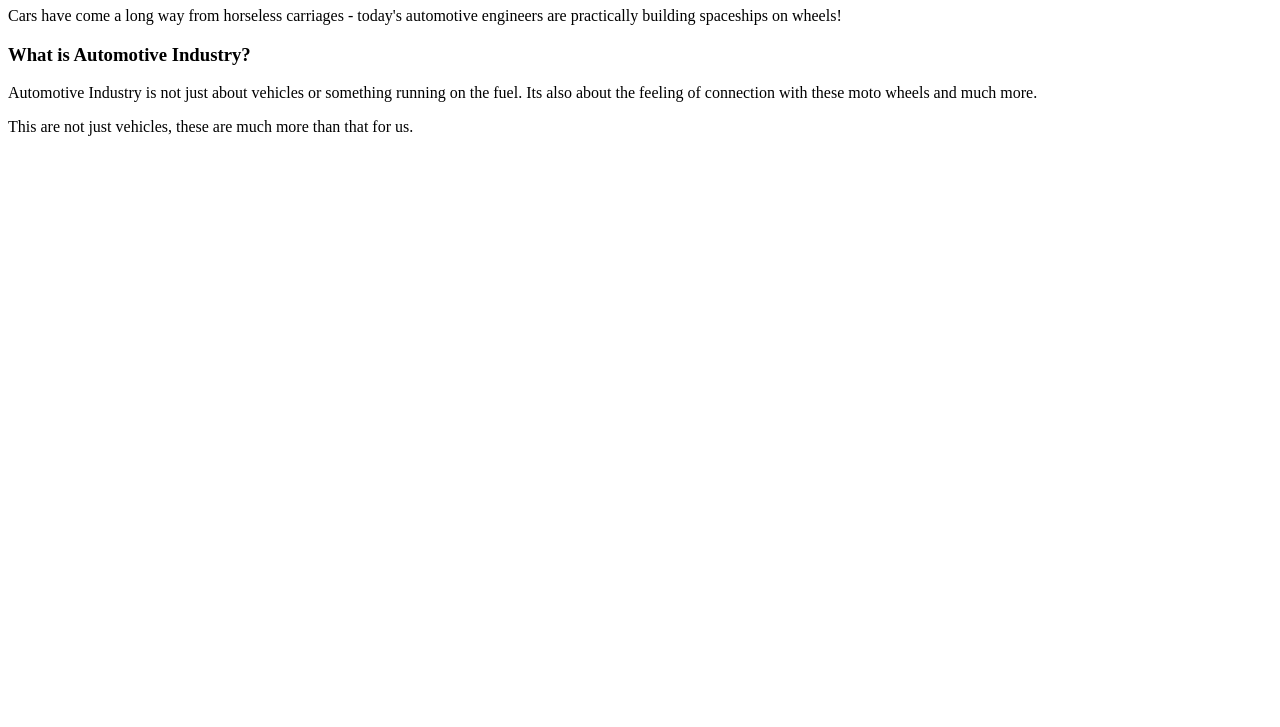
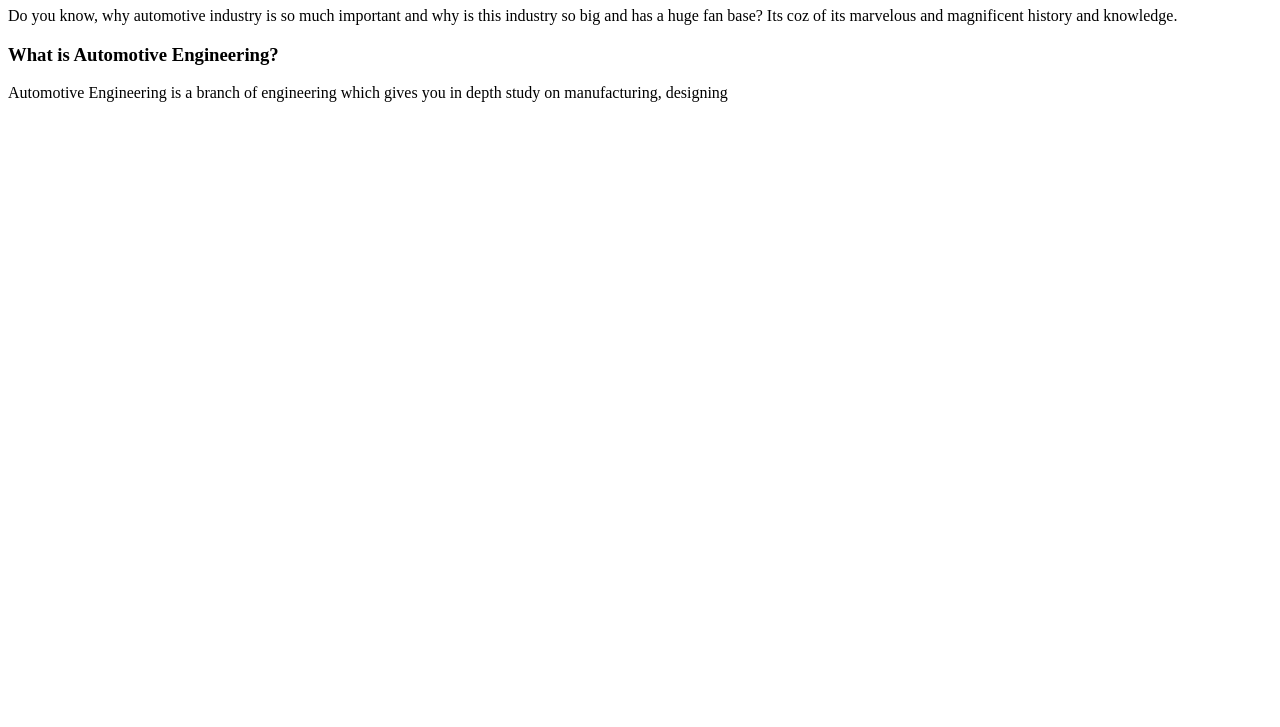
Before and after one commit to RagBooms/Blogging, a plain HTML site: page Automotive Engineering/index.html in a window 1280 px wide. Shown: the part 73-800 px from the top of the page. Drawn offline with Linux system fonts and the light colour scheme.

Commit message:
Update index.html

```diff
--- a/Automotive Engineering/index.html
+++ b/Automotive Engineering/index.html
@@ -8,9 +8,10 @@
 </head>
 <body>
     <h1 id="headline">Deep Dive: Revving the Automotive Industry</h1>
-    <p id="fact"> Cars have come a long way from horseless carriages -  today's automotive engineers are practically building spaceships on wheels!</p>
-    <h3>What is Automotive Industry?</h3>
-    <p>Automotive Industry is not just about vehicles or something running on the fuel. Its also about the feeling of connection with these moto wheels and much more. </p>
-    <p>This are not just vehicles, these are much more than that for us.</p>
+    <p id="fact"> Do you know, why automotive industry is so much important and why is this industry so big and has a huge fan base? Its coz of its marvelous and magnificent history and knowledge.</h3>
+    <h3>What is Automotive Engineering?</h3>
+    <p>
+        Automotive Engineering is a branch of engineering which gives you in depth study on manufacturing, designing
+    </p>
 </body>
 </html>
```
